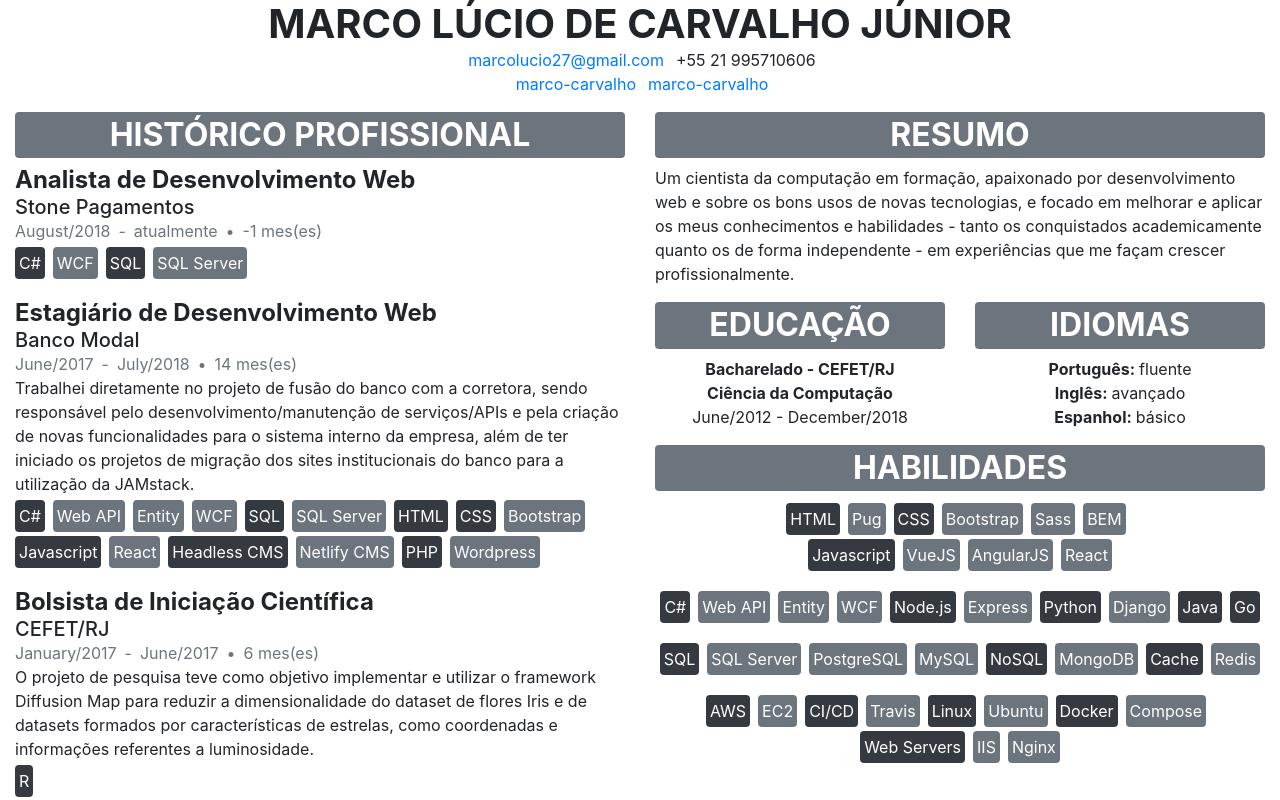
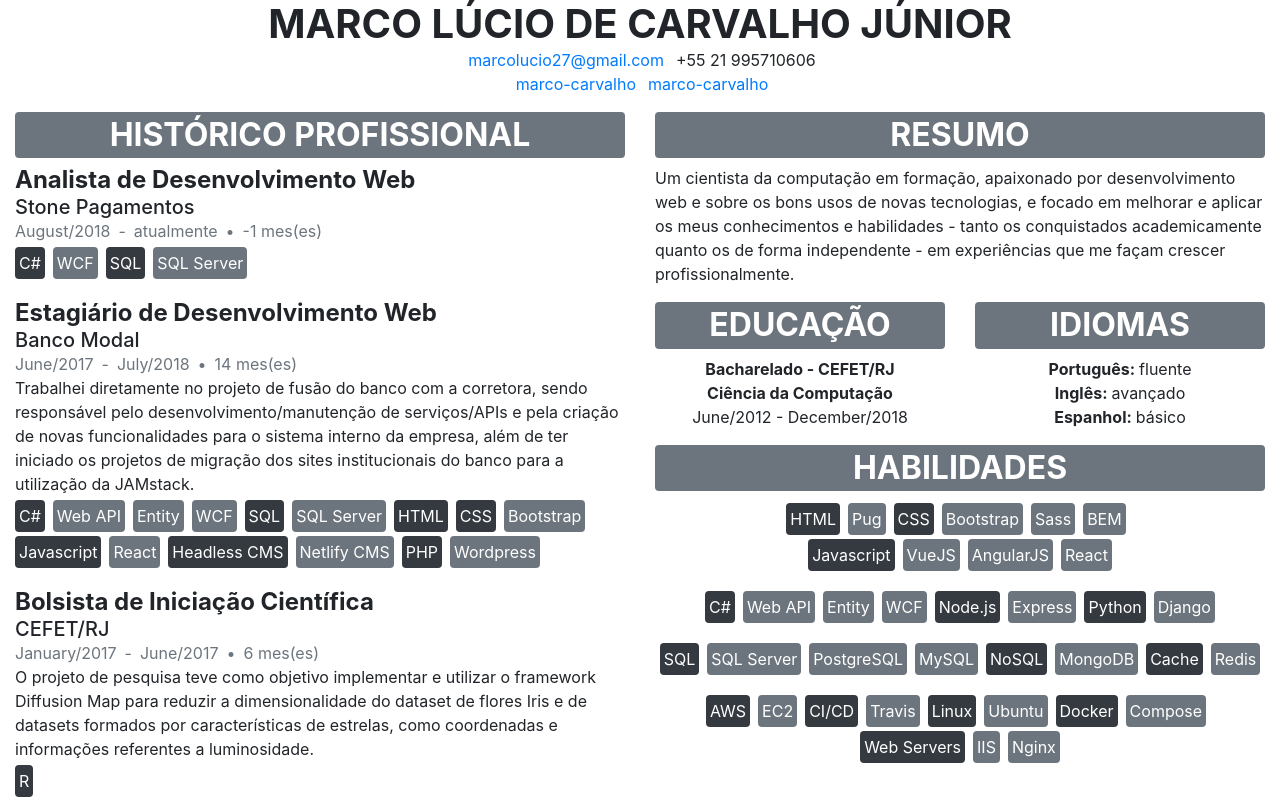
Before and after one commit to marco-carvalho/resume, a Vue app: page / in a window 1280 px wide. Shown: the top 800 px of the page. Built offline with nearby package versions, Linux system fonts and the light colour scheme.

Commit message:
removing weak skills

```diff
--- a/src/components/Skills.vue
+++ b/src/components/Skills.vue
@@ -29,8 +29,6 @@ export default {
             { name: "C#", subtecnologies: ["Web API", "Entity", "WCF"] },
             { name: "Node.js", subtecnologies: ["Express"] },
             { name: "Python", subtecnologies: ["Django"] },
-            { name: "Java" },
-            { name: "Go" },
           ]
         },
         {
```
